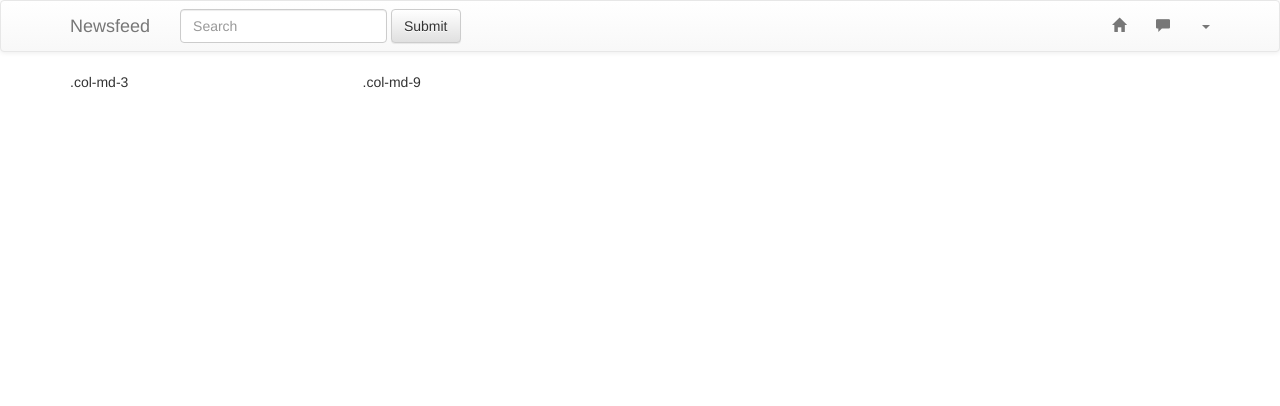
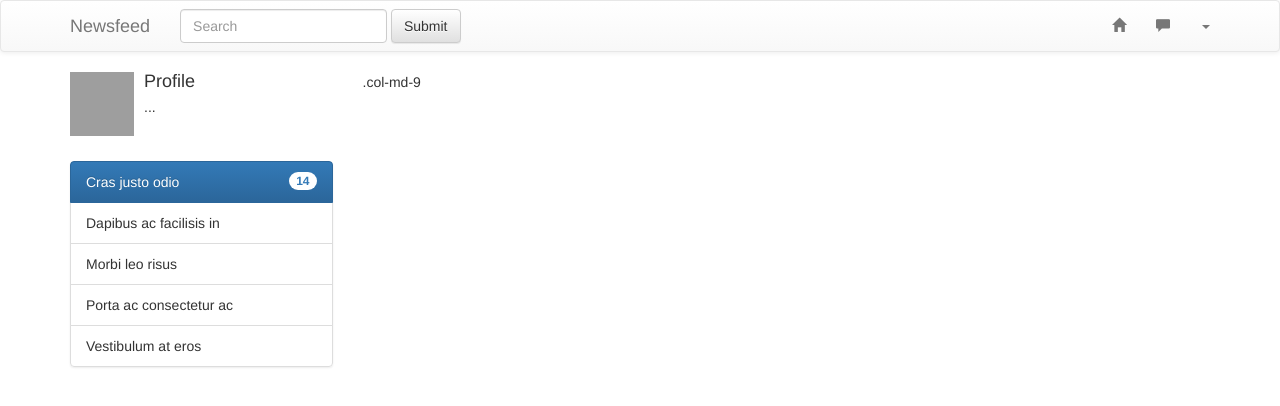
Before and after one commit to jelaiace/jelaiace, a plain HTML site: page index.html in a window 1280 px wide. Drawn offline with nearby package versions, Linux system fonts and the light colour scheme; grey boxes are pictures that could not be loaded.

Commit message:
Added profile

```diff
--- a/index.html
+++ b/index.html
@@ -56,7 +56,36 @@
 
 	<div class="container">
 		<div class="row">
-			<div class="col-md-3">.col-md-3</div>
+			<div class="col-md-3">
+				<div class="media" style="margin-bottom:25px">
+
+				  <div class="media-left">
+				    <a href="#">
+				      <img class="media-object" src="http://lorempixel.com/64/64/cats" alt="...">
+				    </a>
+				    </div>
+
+				     <div class="media-body">
+				    <h4 class="media-heading">Profile</h4>
+				    ...
+				   </div>
+				 </div>
+
+
+				<ul class="list-group">
+
+				  <a href="#" class="list-group-item active">
+				  <span class="badge">14</span> Cras justo odio</li>
+				  </a>
+
+				  <li class="list-group-item">Dapibus ac facilisis in</li>
+				  <li class="list-group-item">Morbi leo risus</li>
+				  <li class="list-group-item">Porta ac consectetur ac</li>
+				  <li class="list-group-item">Vestibulum at eros</li>
+				</ul>
+
+			</div>
+
 			<div class="col-md-9">.col-md-9</div>
 
 		</div>
```
